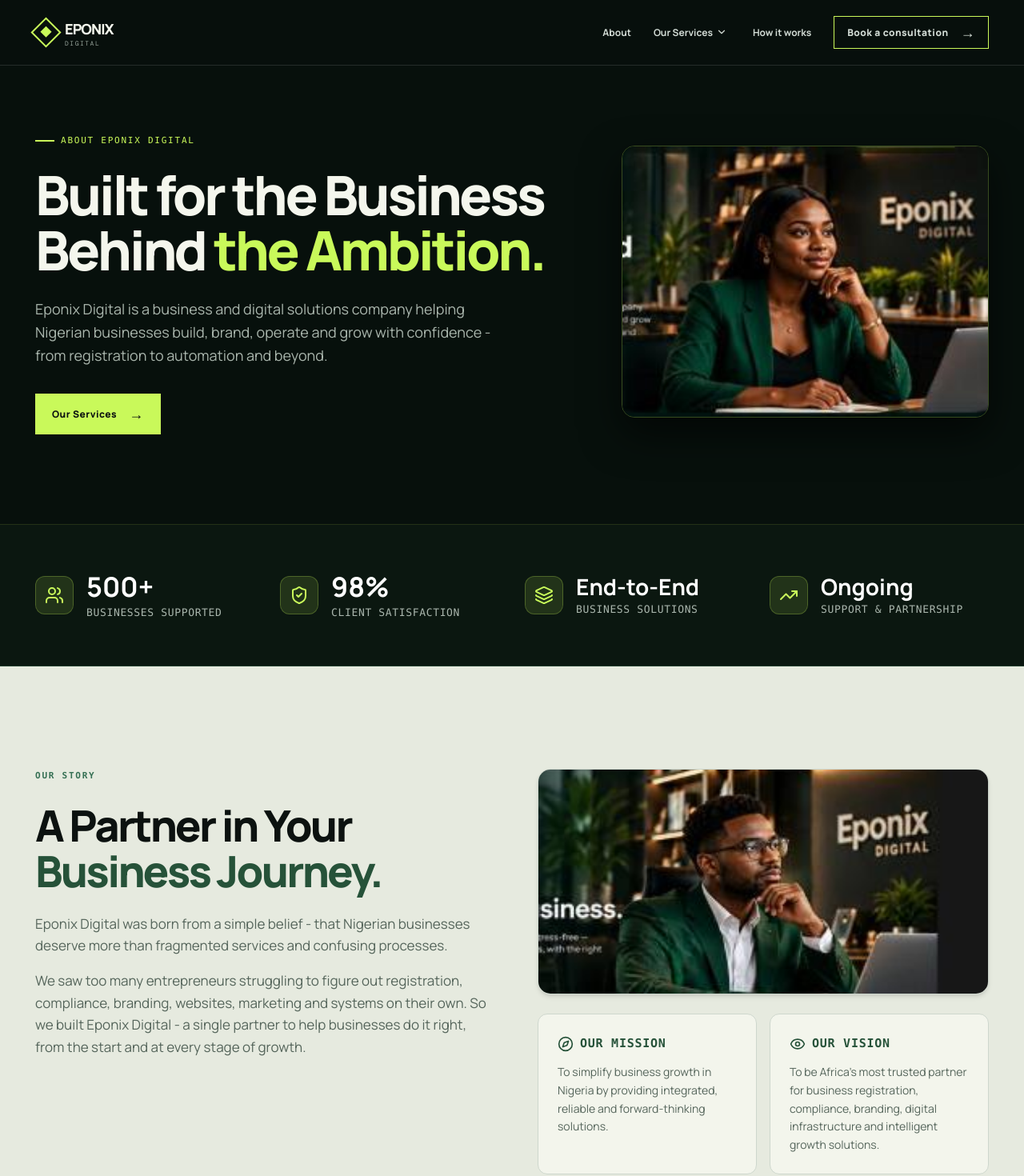
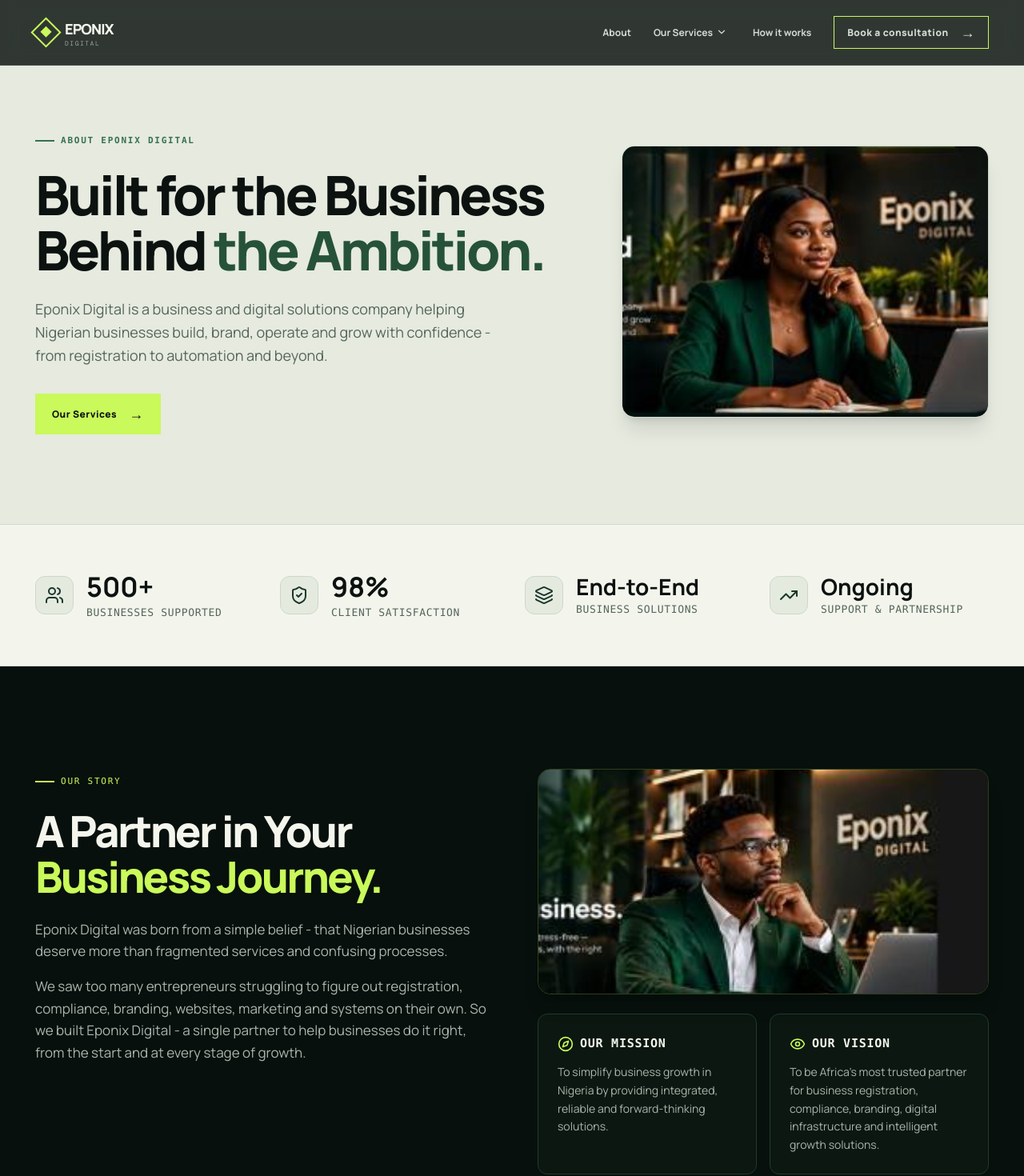
Before and after one commit to dev-anna-life/harrison-mosco, a Next.js app: page /about in a window 1280 px wide. Shown: the top 1470 px of the page at 80% size. Built offline with nearby package versions, Linux system fonts and the light colour scheme; a web font is replaced by a local one.

Commit message:
Rebalance About page with light cream hero, metrics, impact, and CTA canvas to eliminate dark stacking

```diff
--- a/app/about/page.tsx
+++ b/app/about/page.tsx
@@ -21,22 +21,22 @@
 
 export default function AboutPage() {
   return (
-    <div className="text-[#f4f6ed] bg-[#07100c]">
-      {/* 1. HERO (Dark Obsidian #07100c) */}
-      <section className="relative overflow-hidden pt-32 pb-20 lg:pt-40 lg:pb-28 border-b border-[rgba(201,249,90,0.14)]">
+    <div className="text-[#0c1210] bg-[#E6EADF]">
+      {/* 1. HERO (Light Cream #E6EADF - Fresh, Welcoming, Not Dark) */}
+      <section className="relative overflow-hidden bg-[#E6EADF] text-[#0c1210] pt-32 pb-20 lg:pt-40 lg:pb-28 border-b border-[#ced7cd]">
         <div className="site-container">
           <div className="grid grid-cols-1 lg:grid-cols-12 gap-12 lg:gap-16 items-center">
             {/* Left Column */}
             <div className="lg:col-span-7 space-y-6">
-              <div className="inline-flex items-center gap-2 font-mono text-[11px] tracking-[0.16em] uppercase text-[#c9f95a]">
-                <span className="w-6 h-[2px] bg-[#c9f95a]" />
+              <div className="inline-flex items-center gap-2 font-mono text-[11px] tracking-[0.16em] uppercase text-[#367054] font-bold">
+                <span className="w-6 h-[2px] bg-[#367054]" />
                 About Eponix Digital
               </div>
-              <h1 className="text-[38px] sm:text-[54px] lg:text-[68px] font-bold leading-[1.02] tracking-[-0.05em] text-[#f4f6ed]">
+              <h1 className="text-[38px] sm:text-[54px] lg:text-[68px] font-bold leading-[1.02] tracking-[-0.05em] text-[#0c1210]">
                 Built for the Business Behind{" "}
-                <span className="text-[#c9f95a]">the Ambition.</span>
+                <span className="text-[#265239]">the Ambition.</span>
               </h1>
-              <p className="text-[16px] sm:text-[18px] text-[#aab6ad] leading-relaxed max-w-xl">
+              <p className="text-[16px] sm:text-[18px] text-[#55655b] leading-relaxed max-w-xl">
                 Eponix Digital is a business and digital solutions company helping Nigerian businesses build, brand, operate and grow with confidence - from registration to automation and beyond.
               </p>
               <div className="pt-2">
@@ -49,7 +49,7 @@
 
             {/* Right Column: Executive Portrait */}
             <div className="lg:col-span-5">
-              <div className="relative overflow-hidden rounded-2xl border border-[rgba(201,249,90,0.25)] shadow-[0_20px_50px_rgba(0,0,0,0.6)] group">
+              <div className="relative overflow-hidden rounded-2xl border border-[#ced7cd] shadow-xl group">
                 <img
                   src="/images/about-hero-director.jpg"
                   alt="Eponix Digital Executive Leadership"
@@ -61,66 +61,67 @@
         </div>
       </section>
 
-      {/* 2. METRIC STRIP (Dark Green Band) */}
-      <section className="bg-[#0b1710] py-14 border-b border-[#1e3b2b]">
+      {/* 2. METRIC STRIP (Crisp Light Cream Strip #f3f5ec) */}
+      <section className="bg-[#f3f5ec] py-14 border-b border-[#ced7cd]">
         <div className="site-container">
           <div className="grid grid-cols-2 lg:grid-cols-4 gap-8">
             <div className="flex items-center gap-4">
-              <div className="w-12 h-12 rounded-xl bg-[rgba(201,249,90,0.12)] border border-[rgba(201,249,90,0.25)] flex items-center justify-center text-[#c9f95a] shrink-0">
+              <div className="w-12 h-12 rounded-xl bg-[#e5eadf] border border-[#ced7cd] flex items-center justify-center text-[#17382b] shrink-0">
                 <Users className="w-6 h-6" />
               </div>
               <div>
-                <div className="text-[28px] sm:text-[34px] font-bold text-[#ffffff] leading-tight">500+</div>
-                <div className="text-[13px] text-[#aab6ad] uppercase tracking-wider font-mono">Businesses Supported</div>
+                <div className="text-[28px] sm:text-[34px] font-bold text-[#0c1210] leading-tight">500+</div>
+                <div className="text-[13px] text-[#55655b] uppercase tracking-wider font-mono">Businesses Supported</div>
               </div>
             </div>
 
             <div className="flex items-center gap-4">
-              <div className="w-12 h-12 rounded-xl bg-[rgba(201,249,90,0.12)] border border-[rgba(201,249,90,0.25)] flex items-center justify-center text-[#c9f95a] shrink-0">
+              <div className="w-12 h-12 rounded-xl bg-[#e5eadf] border border-[#ced7cd] flex items-center justify-center text-[#17382b] shrink-0">
                 <ShieldCheck className="w-6 h-6" />
               </div>
               <div>
-                <div className="text-[28px] sm:text-[34px] font-bold text-[#ffffff] leading-tight">98%</div>
-                <div className="text-[13px] text-[#aab6ad] uppercase tracking-wider font-mono">Client Satisfaction</div>
+                <div className="text-[28px] sm:text-[34px] font-bold text-[#0c1210] leading-tight">98%</div>
+                <div className="text-[13px] text-[#55655b] uppercase tracking-wider font-mono">Client Satisfaction</div>
               </div>
             </div>
 
             <div className="flex items-center gap-4">
-              <div className="w-12 h-12 rounded-xl bg-[rgba(201,249,90,0.12)] border border-[rgba(201,249,90,0.25)] flex items-center justify-center text-[#c9f95a] shrink-0">
+              <div className="w-12 h-12 rounded-xl bg-[#e5eadf] border border-[#ced7cd] flex items-center justify-center text-[#17382b] shrink-0">
                 <Layers className="w-6 h-6" />
               </div>
               <div>
-                <div className="text-[24px] sm:text-[28px] font-bold text-[#ffffff] leading-tight">End-to-End</div>
-                <div className="text-[13px] text-[#aab6ad] uppercase tracking-wider font-mono">Business Solutions</div>
+                <div className="text-[24px] sm:text-[28px] font-bold text-[#0c1210] leading-tight">End-to-End</div>
+                <div className="text-[13px] text-[#55655b] uppercase tracking-wider font-mono">Business Solutions</div>
               </div>
             </div>
 
             <div className="flex items-center gap-4">
-              <div className="w-12 h-12 rounded-xl bg-[rgba(201,249,90,0.12)] border border-[rgba(201,249,90,0.25)] flex items-center justify-center text-[#c9f95a] shrink-0">
+              <div className="w-12 h-12 rounded-xl bg-[#e5eadf] border border-[#ced7cd] flex items-center justify-center text-[#17382b] shrink-0">
                 <TrendingUp className="w-6 h-6" />
               </div>
               <div>
-                <div className="text-[24px] sm:text-[28px] font-bold text-[#ffffff] leading-tight">Ongoing</div>
-                <div className="text-[13px] text-[#aab6ad] uppercase tracking-wider font-mono">Support &amp; Partnership</div>
+                <div className="text-[24px] sm:text-[28px] font-bold text-[#0c1210] leading-tight">Ongoing</div>
+                <div className="text-[13px] text-[#55655b] uppercase tracking-wider font-mono">Support &amp; Partnership</div>
               </div>
             </div>
           </div>
         </div>
       </section>
 
-      {/* 3. OUR STORY & MISSION/VISION (Official Cream #E6EADF) */}
-      <section className="bg-[#E6EADF] text-[#0c1210] py-24 lg:py-32 border-b border-[#ced7cd]" id="story">
+      {/* 3. OUR STORY & MISSION/VISION (Deep Forest Obsidian #07100c) */}
+      <section className="bg-[#07100c] text-[#f4f6ed] py-24 lg:py-32 border-b border-[rgba(201,249,90,0.14)]" id="story">
         <div className="site-container">
           <div className="grid grid-cols-1 lg:grid-cols-12 gap-12 lg:gap-16 items-start">
             {/* Left Column: Story Copy */}
             <div className="lg:col-span-6 space-y-6">
-              <div className="font-mono text-[11px] tracking-[0.16em] uppercase text-[#367054] font-bold">
+              <div className="inline-flex items-center gap-2 font-mono text-[11px] tracking-[0.16em] uppercase text-[#c9f95a]">
+                <span className="w-6 h-[2px] bg-[#c9f95a]" />
                 Our Story
               </div>
-              <h2 className="text-[34px] sm:text-[46px] lg:text-[54px] font-bold leading-[1.05] tracking-[-0.05em] text-[#0c1210]">
-                A Partner in Your <span className="text-[#265239]">Business Journey.</span>
+              <h2 className="text-[34px] sm:text-[46px] lg:text-[54px] font-bold leading-[1.05] tracking-[-0.05em] text-[#f4f6ed]">
+                A Partner in Your <span className="text-[#c9f95a]">Business Journey.</span>
               </h2>
-              <div className="space-y-4 text-[16px] sm:text-[17px] text-[#55655b] leading-relaxed">
+              <div className="space-y-4 text-[16px] sm:text-[17px] text-[#aab6ad] leading-relaxed">
                 <p>
                   Eponix Digital was born from a simple belief - that Nigerian businesses deserve more than fragmented services and confusing processes.
                 </p>
@@ -132,7 +133,7 @@
 
             {/* Right Column: Image & Mission/Vision Cards */}
             <div className="lg:col-span-6 space-y-6">
-              <div className="relative overflow-hidden rounded-2xl border border-[#ced7cd] shadow-md group">
+              <div className="relative overflow-hidden rounded-2xl border border-[rgba(201,249,90,0.2)] shadow-xl group">
                 <img
                   src="/images/how-it-works-executive.jpg"
                   alt="Eponix Digital Executive Strategy Consultation"
@@ -142,23 +143,23 @@
 
               <div className="grid grid-cols-1 sm:grid-cols-2 gap-4">
                 {/* Mission Card */}
-                <div className="p-6 rounded-xl bg-[#f3f5ec] border border-[#ced7cd] space-y-3">
-                  <div className="flex items-center gap-2 text-[#265239]">
+                <div className="p-6 rounded-xl bg-[#0b1710] border border-[#1e3b2b] space-y-3">
+                  <div className="flex items-center gap-2 text-[#c9f95a]">
                     <Compass className="w-5 h-5" />
-                    <span className="font-bold text-[15px] uppercase tracking-wider font-mono">Our Mission</span>
+                    <span className="font-bold text-[15px] uppercase tracking-wider font-mono text-[#f4f6ed]">Our Mission</span>
                   </div>
-                  <p className="text-[14px] text-[#55655b] leading-relaxed">
+                  <p className="text-[14px] text-[#aab6ad] leading-relaxed">
                     To simplify business growth in Nigeria by providing integrated, reliable and forward-thinking solutions.
                   </p>
                 </div>
 
                 {/* Vision Card */}
-                <div className="p-6 rounded-xl bg-[#f3f5ec] border border-[#ced7cd] space-y-3">
-                  <div className="flex items-center gap-2 text-[#265239]">
+                <div className="p-6 rounded-xl bg-[#0b1710] border border-[#1e3b2b] space-y-3">
+                  <div className="flex items-center gap-2 text-[#c9f95a]">
                     <Eye className="w-5 h-5" />
-                    <span className="font-bold text-[15px] uppercase tracking-wider font-mono">Our Vision</span>
+                    <span className="font-bold text-[15px] uppercase tracking-wider font-mono text-[#f4f6ed]">Our Vision</span>
                   </div>
-                  <p className="text-[14px] text-[#55655b] leading-relaxed">
+                  <p className="text-[14px] text-[#aab6ad] leading-relaxed">
                     To be Africa's most trusted partner for business registration, compliance, branding, digital infrastructure and intelligent growth solutions.
                   </p>
                 </div>
@@ -168,21 +169,20 @@
         </div>
       </section>
 
-      {/* 4. OUR VALUES (Dark Obsidian #07100c) */}
-      <section className="bg-[#07100c] text-[#f4f6ed] py-24 lg:py-32 border-b border-[rgba(201,249,90,0.14)]">
+      {/* 4. OUR VALUES (Official Cream #E6EADF with Dark Green Cards) */}
+      <section className="bg-[#E6EADF] text-[#0c1210] py-24 lg:py-32 border-b border-[#ced7cd]">
         <div className="site-container">
           <div className="grid grid-cols-1 lg:grid-cols-12 gap-8 lg:gap-16 items-end mb-16">
             <div className="lg:col-span-8 space-y-4">
-              <div className="inline-flex items-center gap-2 font-mono text-[11px] tracking-[0.16em] uppercase text-[#c9f95a]">
-                <span className="w-6 h-[2px] bg-[#c9f95a]" />
+              <div className="font-mono text-[11px] tracking-[0.16em] uppercase text-[#367054] font-bold">
                 Our Values
               </div>
-              <h2 className="text-[34px] sm:text-[46px] lg:text-[54px] font-bold leading-[1.05] tracking-[-0.05em] text-[#f4f6ed]">
-                The Principles <span className="text-[#c9f95a]">That Guide Us.</span>
+              <h2 className="text-[34px] sm:text-[46px] lg:text-[54px] font-bold leading-[1.05] tracking-[-0.05em] text-[#0c1210]">
+                The Principles <span className="text-[#265239]">That Guide Us.</span>
               </h2>
             </div>
             <div className="lg:col-span-4">
-              <p className="text-[15px] text-[#aab6ad] leading-relaxed">
+              <p className="text-[15px] text-[#55655b] leading-relaxed">
                 Everything we do at Eponix Digital is built on a set of core values that shape how we work, support our clients and deliver results.
               </p>
             </div>
@@ -190,7 +190,7 @@
 
           <div className="grid grid-cols-1 sm:grid-cols-2 lg:grid-cols-4 gap-5">
             {/* Value 1 */}
-            <div className="p-7 rounded-2xl bg-[#0b1710] border border-[#1e3b2b] hover:border-[rgba(201,249,90,0.4)] transition-all space-y-4 shadow-md">
+            <div className="p-7 rounded-2xl bg-[#0b1710] border border-[#1b3425] hover:border-[rgba(201,249,90,0.4)] transition-all space-y-4 shadow-md">
               <div className="w-11 h-11 rounded-xl bg-[rgba(201,249,90,0.12)] border border-[rgba(201,249,90,0.25)] flex items-center justify-center text-[#c9f95a]">
                 <Gem className="w-5 h-5" />
               </div>
@@ -201,7 +201,7 @@
             </div>
 
             {/* Value 2 */}
-            <div className="p-7 rounded-2xl bg-[#0b1710] border border-[#1e3b2b] hover:border-[rgba(201,249,90,0.4)] transition-all space-y-4 shadow-md">
+            <div className="p-7 rounded-2xl bg-[#0b1710] border border-[#1b3425] hover:border-[rgba(201,249,90,0.4)] transition-all space-y-4 shadow-md">
               <div className="w-11 h-11 rounded-xl bg-[rgba(201,249,90,0.12)] border border-[rgba(201,249,90,0.25)] flex items-center justify-center text-[#c9f95a]">
                 <Users className="w-5 h-5" />
               </div>
@@ -212,7 +212,7 @@
             </div>
 
             {/* Value 3 */}
-            <div className="p-7 rounded-2xl bg-[#0b1710] border border-[#1e3b2b] hover:border-[rgba(201,249,90,0.4)] transition-all space-y-4 shadow-md">
+            <div className="p-7 rounded-2xl bg-[#0b1710] border border-[#1b3425] hover:border-[rgba(201,249,90,0.4)] transition-all space-y-4 shadow-md">
               <div className="w-11 h-11 rounded-xl bg-[rgba(201,249,90,0.12)] border border-[rgba(201,249,90,0.25)] flex items-center justify-center text-[#c9f95a]">
                 <Lightbulb className="w-5 h-5" />
               </div>
@@ -223,7 +223,7 @@
             </div>
 
             {/* Value 4 */}
-            <div className="p-7 rounded-2xl bg-[#0b1710] border border-[#1e3b2b] hover:border-[rgba(201,249,90,0.4)] transition-all space-y-4 shadow-md">
+            <div className="p-7 rounded-2xl bg-[#0b1710] border border-[#1b3425] hover:border-[rgba(201,249,90,0.4)] transition-all space-y-4 shadow-md">
               <div className="w-11 h-11 rounded-xl bg-[rgba(201,249,90,0.12)] border border-[rgba(201,249,90,0.25)] flex items-center justify-center text-[#c9f95a]">
                 <Award className="w-5 h-5" />
               </div>
@@ -236,20 +236,21 @@
         </div>
       </section>
 
-      {/* 5. WHAT MAKES US DIFFERENT (Official Cream #E6EADF) */}
-      <section className="bg-[#E6EADF] text-[#0c1210] py-24 lg:py-32 border-b border-[#ced7cd]">
+      {/* 5. WHAT MAKES US DIFFERENT (Dark Obsidian #07100c) */}
+      <section className="bg-[#07100c] text-[#f4f6ed] py-24 lg:py-32 border-b border-[rgba(201,249,90,0.14)]">
         <div className="site-container">
           <div className="grid grid-cols-1 lg:grid-cols-12 gap-8 lg:gap-16 items-end mb-16">
             <div className="lg:col-span-8 space-y-4">
-              <div className="font-mono text-[11px] tracking-[0.16em] uppercase text-[#367054] font-bold">
+              <div className="inline-flex items-center gap-2 font-mono text-[11px] tracking-[0.16em] uppercase text-[#c9f95a]">
+                <span className="w-6 h-[2px] bg-[#c9f95a]" />
                 What Makes Us Different
               </div>
-              <h2 className="text-[34px] sm:text-[46px] lg:text-[54px] font-bold leading-[1.05] tracking-[-0.05em] text-[#0c1210]">
-                More Than a Service Provider. <span className="block text-[#265239]">A Growth Partner.</span>
+              <h2 className="text-[34px] sm:text-[46px] lg:text-[54px] font-bold leading-[1.05] tracking-[-0.05em] text-[#f4f6ed]">
+                More Than a Service Provider. <span className="block text-[#c9f95a]">A Growth Partner.</span>
               </h2>
             </div>
             <div className="lg:col-span-4">
-              <p className="text-[15px] text-[#55655b] leading-relaxed">
+              <p className="text-[15px] text-[#aab6ad] leading-relaxed">
                 We combine legal, strategic, creative and technical expertise to give you end-to-end business solutions under one roof.
               </p>
             </div>
@@ -257,7 +258,7 @@
 
           <div className="grid grid-cols-1 sm:grid-cols-2 lg:grid-cols-4 gap-5">
             {/* Card 1 */}
-            <div className="p-7 rounded-2xl bg-[#0b1710] border border-[#1b3425] hover:border-[rgba(201,249,90,0.4)] transition-all space-y-4 shadow-md">
+            <div className="p-7 rounded-2xl bg-[#0b1710] border border-[#1e3b2b] hover:border-[rgba(201,249,90,0.4)] transition-all space-y-4 shadow-md">
               <div className="w-11 h-11 rounded-xl bg-[rgba(201,249,90,0.12)] border border-[rgba(201,249,90,0.25)] flex items-center justify-center text-[#c9f95a]">
                 <Layers className="w-5 h-5" />
               </div>
@@ -268,7 +269,7 @@
             </div>
 
             {/* Card 2 */}
-            <div className="p-7 rounded-2xl bg-[#0b1710] border border-[#1b3425] hover:border-[rgba(201,249,90,0.4)] transition-all space-y-4 shadow-md">
+            <div className="p-7 rounded-2xl bg-[#0b1710] border border-[#1e3b2b] hover:border-[rgba(201,249,90,0.4)] transition-all space-y-4 shadow-md">
               <div className="w-11 h-11 rounded-xl bg-[rgba(201,249,90,0.12)] border border-[rgba(201,249,90,0.25)] flex items-center justify-center text-[#c9f95a]">
                 <Users className="w-5 h-5" />
               </div>
@@ -279,7 +280,7 @@
             </div>
 
             {/* Card 3 */}
-            <div className="p-7 rounded-2xl bg-[#0b1710] border border-[#1b3425] hover:border-[rgba(201,249,90,0.4)] transition-all space-y-4 shadow-md">
+            <div className="p-7 rounded-2xl bg-[#0b1710] border border-[#1e3b2b] hover:border-[rgba(201,249,90,0.4)] transition-all space-y-4 shadow-md">
               <div className="w-11 h-11 rounded-xl bg-[rgba(201,249,90,0.12)] border border-[rgba(201,249,90,0.25)] flex items-center justify-center text-[#c9f95a]">
                 <Cpu className="w-5 h-5" />
               </div>
@@ -290,7 +291,7 @@
             </div>
 
             {/* Card 4 */}
-            <div className="p-7 rounded-2xl bg-[#0b1710] border border-[#1b3425] hover:border-[rgba(201,249,90,0.4)] transition-all space-y-4 shadow-md">
+            <div className="p-7 rounded-2xl bg-[#0b1710] border border-[#1e3b2b] hover:border-[rgba(201,249,90,0.4)] transition-all space-y-4 shadow-md">
               <div className="w-11 h-11 rounded-xl bg-[rgba(201,249,90,0.12)] border border-[rgba(201,249,90,0.25)] flex items-center justify-center text-[#c9f95a]">
                 <ShieldCheck className="w-5 h-5" />
               </div>
@@ -303,13 +304,13 @@
         </div>
       </section>
 
-      {/* 6. OUR IMPACT (Dark Obsidian #07100c) */}
-      <section className="bg-[#07100c] text-[#f4f6ed] py-24 lg:py-32 border-b border-[rgba(201,249,90,0.14)]">
+      {/* 6. OUR IMPACT (Light Cream #E6EADF - Breaks up darkness before footer) */}
+      <section className="bg-[#E6EADF] text-[#0c1210] py-24 lg:py-32 border-b border-[#ced7cd]">
         <div className="site-container">
           <div className="grid grid-cols-1 lg:grid-cols-12 gap-12 lg:gap-16 items-center">
             {/* Left Column: Team Visual */}
             <div className="lg:col-span-6">
-              <div className="relative overflow-hidden rounded-2xl border border-[rgba(201,249,90,0.2)] shadow-[0_20px_50px_rgba(0,0,0,0.6)] group">
+              <div className="relative overflow-hidden rounded-2xl border border-[#ced7cd] shadow-xl group">
                 <img
                   src="/images/about-impact-team.jpg"
                   alt="Eponix Digital Team Collaboration and Strategy Display"
@@ -320,14 +321,13 @@
 
             {/* Right Column: Impact Copy */}
             <div className="lg:col-span-6 space-y-6">
-              <div className="inline-flex items-center gap-2 font-mono text-[11px] tracking-[0.16em] uppercase text-[#c9f95a]">
-                <span className="w-6 h-[2px] bg-[#c9f95a]" />
+              <div className="font-mono text-[11px] tracking-[0.16em] uppercase text-[#367054] font-bold">
                 Our Impact
               </div>
-              <h2 className="text-[34px] sm:text-[46px] lg:text-[54px] font-bold leading-[1.05] tracking-[-0.05em] text-[#f4f6ed]">
-                Helping Businesses Build <span className="text-[#c9f95a]">Brighter Futures.</span>
+              <h2 className="text-[34px] sm:text-[46px] lg:text-[54px] font-bold leading-[1.05] tracking-[-0.05em] text-[#0c1210]">
+                Helping Businesses Build <span className="text-[#265239]">Brighter Futures.</span>
               </h2>
-              <p className="text-[16px] sm:text-[17px] text-[#aab6ad] leading-relaxed">
+              <p className="text-[16px] sm:text-[17px] text-[#55655b] leading-relaxed">
                 From startups and SMEs to established companies, we have helped hundreds of Nigerian businesses build the right foundation, create powerful brands, stay compliant, go digital and scale with confidence.
               </p>
               <div className="pt-2">
@@ -341,10 +341,10 @@
         </div>
       </section>
 
-      {/* 7. LET'S BUILD TOGETHER (Bottom CTA Banner) */}
-      <section className="bg-[#09160e] text-[#f4f6ed] py-20 lg:py-24 border-b border-[rgba(201,249,90,0.14)]">
+      {/* 7. LET'S BUILD TOGETHER (Light Cream #E6EADF Canvas with Focused Dark Emerald Card) */}
+      <section className="bg-[#E6EADF] text-[#f4f6ed] py-16 lg:py-20 border-b border-[#ced7cd]">
         <div className="site-container">
-          <div className="p-8 sm:p-12 lg:p-16 rounded-3xl bg-gradient-to-r from-[#0d1e14] via-[#0b1710] to-[#07100c] border border-[rgba(201,249,90,0.25)] shadow-2xl flex flex-col lg:flex-row items-start lg:items-center justify-between gap-8">
+          <div className="p-8 sm:p-12 lg:p-16 rounded-3xl bg-[#0b1710] border border-[#1e3b2b] shadow-2xl flex flex-col lg:flex-row items-start lg:items-center justify-between gap-8">
             <div className="space-y-4 max-w-2xl">
               <div className="font-mono text-[11px] tracking-[0.16em] uppercase text-[#c9f95a]">
                 Let's Build Together
```
